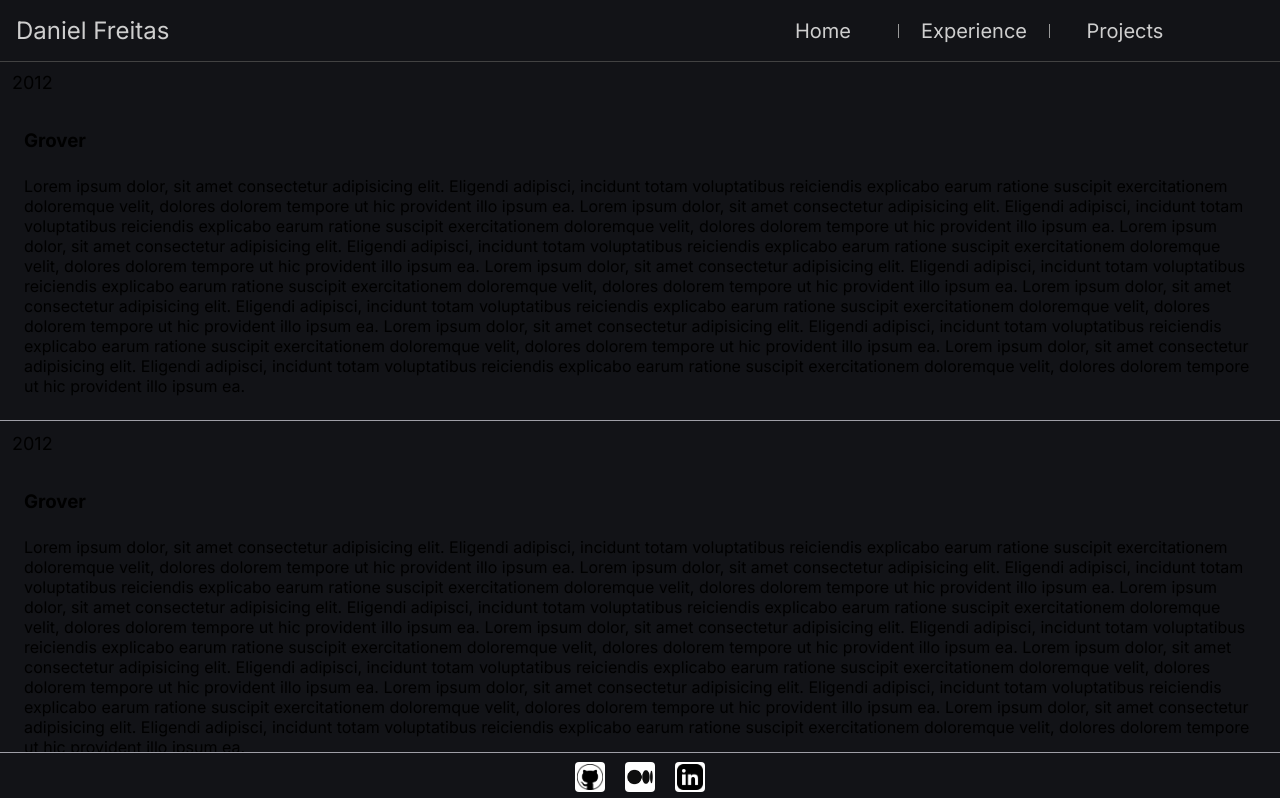
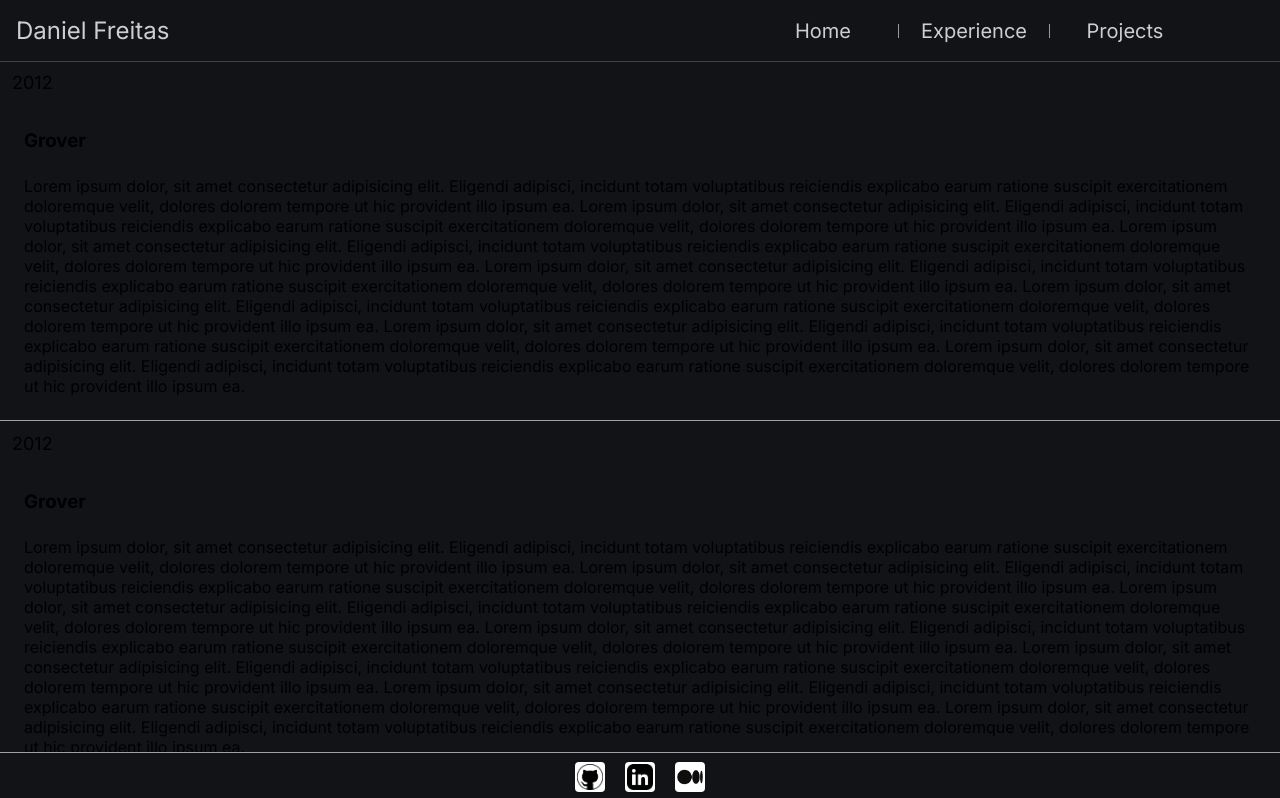
Before and after one commit to daniielf/dev-page, a Next.js app in the folder dev-page/: page /experience in a window 1280 px wide. Shown: the top 798 px of the page. Built offline with nearby package versions, Linux system fonts and the light colour scheme.

Commit message:
Adjust URLs from the Footer

```diff
--- a/dev-page/src/components/Footer/Footer.tsx
+++ b/dev-page/src/components/Footer/Footer.tsx
@@ -8,7 +8,7 @@ export const Footer = () => {
   return (
   <div className={styles.container}>
     <FooterIcon src="/assets/github.png" url={URLS.GITHUB} alt='Github url'/>
-    <FooterIcon src="/assets/medium.png" url={URLS.LINKEDIN} alt='LinkedIn url'/>
-    <FooterIcon src="/assets/linkedin.png" url={URLS.MEDIUM} alt='Medium url'/>
+    <FooterIcon src="/assets/linkedin.png" url={URLS.LINKEDIN} alt='LinkedIn url'/>
+    <FooterIcon src="/assets/medium.png" url={URLS.MEDIUM} alt='Medium url'/>
   </div>)
 }
```
